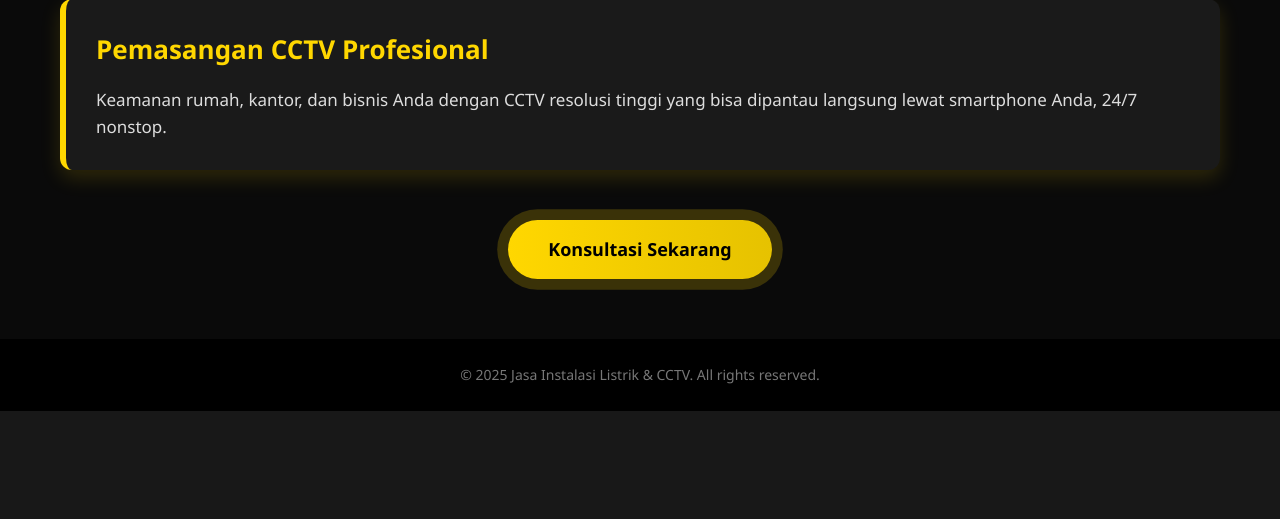
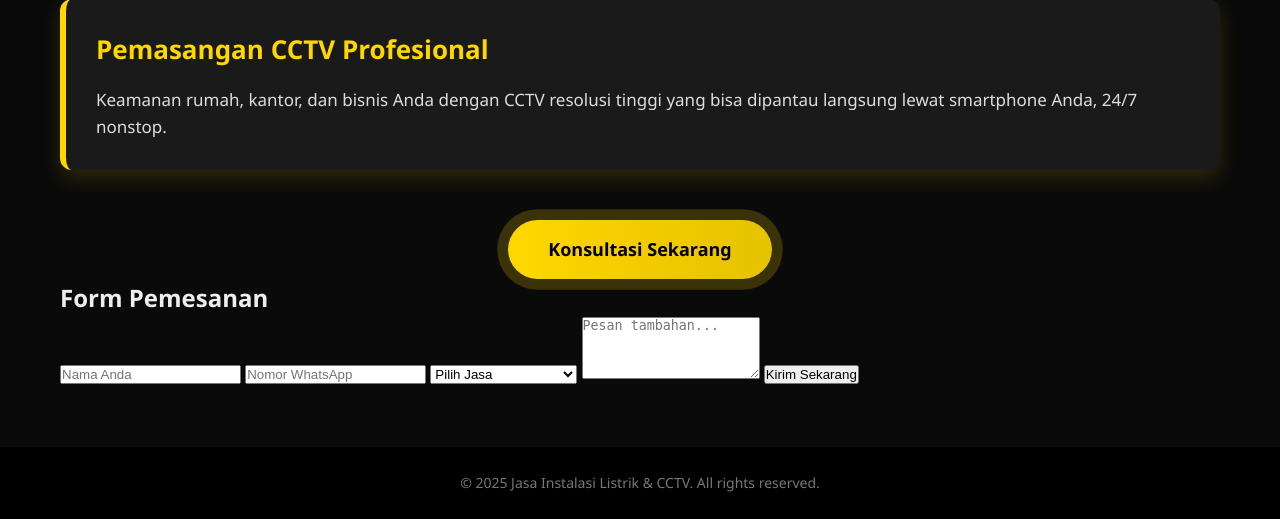
Before and after one commit to Thetclash/jasa-instalasi-cctv, a Flask app: page / in a window 1280 px wide. Shown: the part 670-1189 px from the top of the page. Before the commit the page ends 1081 px from the top, so only its background shows below. Run offline with Flask 3, Linux system fonts and the light colour scheme.

Commit message:
Update style.css dan form premium

```diff
--- a/templates/index.html
+++ b/templates/index.html
@@ -30,6 +30,23 @@
   </div>
 
   <a href="https://wa.me/6282253823713" class="cta-button">Konsultasi Sekarang</a>
+<div class="form-container">
+  <h2>Form Pemesanan</h2>
+  <form action="#" method="POST">
+    <input type="text" name="nama" placeholder="Nama Anda" required>
+    <input type="tel" name="telepon" placeholder="Nomor WhatsApp" required>
+    <select name="jasa" required>
+      <option value="">Pilih Jasa</option>
+      <option value="Arus Lemah">Instalasi Arus Lemah</option>
+      <option value="Arus Kuat">Instalasi Arus Kuat</option>
+      <option value="CCTV">Pemasangan CCTV</option>
+    </select>
+    <textarea name="pesan" placeholder="Pesan tambahan..." rows="4"></textarea>
+    <button type="submit">Kirim Sekarang</button>
+  </form>
+</div>
+
+
 </div>
 
 <footer>
```
